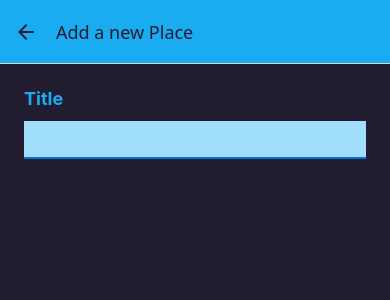
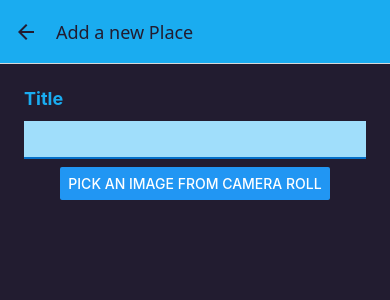
Before and after one commit to Badi1298/RN-Favourite-Places, a React Native app: screen /AddPlace in a window 390 px wide. Shown: the top 300 px of the page. Built offline with nearby package versions, Linux system fonts and the light colour scheme.

Commit message:
Add ImagePicker component and integrate it into PlaceForm; update app.json for image picker permissions

```diff
--- a/app.json
+++ b/app.json
@@ -23,6 +23,15 @@
         },
         "web": {
             "favicon": "./assets/favicon.png"
+        },
+        "plugins": [
+            [
+                "expo-image-picker",
+                {
+                    "photosPermission": "The app accesses your photos to let you pick images.",
+                    "cameraPermission": "The app accesses your camera to let you take photos."
+                }
+            ]
+        ]
     }
 }
-}
--- /dev/null
+++ b/components/places/ImagePicker.tsx
@@ -0,0 +1,42 @@
+import { useState } from 'react';
+import { Button, Image, View, StyleSheet } from 'react-native';
+import * as ImagePicker from 'expo-image-picker';
+
+export default function ImagePickerExample() {
+    const [image, setImage] = useState<string | null>(null);
+
+    const pickImage = async () => {
+        // No permissions request is necessary for launching the image library
+        let result = await ImagePicker.launchImageLibraryAsync({
+            mediaTypes: ['images', 'videos'],
+            allowsEditing: true,
+            aspect: [4, 3],
+            quality: 1,
+        });
+
+        console.log(result);
+
+        if (!result.canceled) {
+            setImage(result.assets[0].uri);
+        }
+    };
+
+    return (
+        <View style={styles.container}>
+            <Button title="Pick an image from camera roll" onPress={pickImage} />
+            {image && <Image source={{ uri: image }} style={styles.image} />}
+        </View>
+    );
+}
+
+const styles = StyleSheet.create({
+    container: {
+        flex: 1,
+        alignItems: 'center',
+        justifyContent: 'center',
+    },
+    image: {
+        width: '100%',
+        height: 200,
+    },
+});
--- a/components/places/PlaceForm.tsx
+++ b/components/places/PlaceForm.tsx
@@ -2,6 +2,7 @@
 import { View, Text, ScrollView, TextInput, StyleSheet } from 'react-native';
 
 import { Colors } from '../../constants/colors';
+import ImagePickerExample from './ImagePicker';
 
 export default function PlaceForm() {
     const [title, setTitle] = useState('');
@@ -11,11 +12,12 @@
     };
 
     return (
-        <ScrollView>
-            <View style={styles.form}>
+        <ScrollView style={styles.form}>
+            <View>
                 <Text style={styles.label}>Title</Text>
                 <TextInput style={styles.input} value={title} onChangeText={changeTitleHandler} />
             </View>
+            <ImagePickerExample />
         </ScrollView>
     );
 }
--- a/package.json
+++ b/package.json
@@ -17,7 +17,8 @@
     "react-native": "0.76.5",
     "react-native-safe-area-context": "4.12.0",
     "react-native-screens": "~4.4.0",
-    "react-native-gesture-handler": "~2.20.2"
+    "react-native-gesture-handler": "~2.20.2",
+    "expo-image-picker": "~16.0.3"
   },
   "devDependencies": {
     "@babel/core": "^7.25.2",
```
Also changed, not shown: 1 other file (tests, documents, lock files or other folders). Lines whose indentation alone changed are shown as unchanged.
